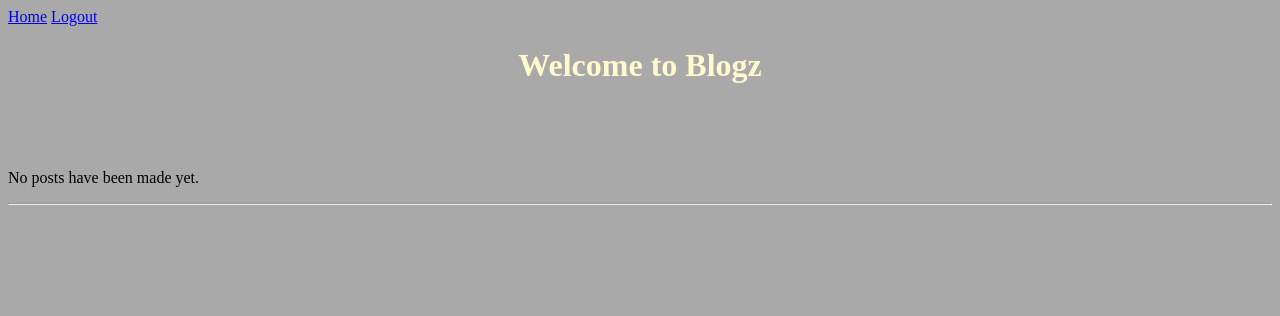
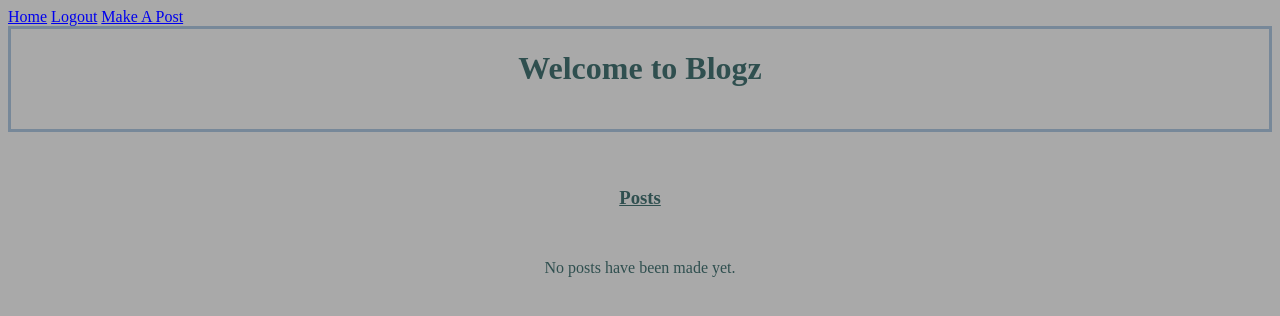
Before and after one commit to NynjaOrca/blogz, a Flask app: page / in a window 1280 px wide. Shown: the top 316 px of the page. Run offline with Flask 2, Linux system fonts and the light colour scheme; the visitor is signed in with stand-in values (Sample User, id 1); data comes from the database, SQL or seed files in the repository; data that the repository does not hold is empty.

Commit message:
finished with Blogz

```diff
--- a/main.py
+++ b/main.py
@@ -1,5 +1,6 @@
 from flask import Flask, request, redirect, render_template, session, flash, make_response
 from flask_sqlalchemy import SQLAlchemy
+from datetime import datetime
 
 
 app = Flask(__name__)
@@ -16,12 +17,16 @@ class Entry(db.Model):
     id = db.Column(db.Integer, primary_key=True)
     title = db.Column(db.String(120))
     body = db.Column(db.String(500))
+    date = db.Column(db.String(120))
+    time = db.Column(db.String(120))
     owner_id = db.Column(db.Integer, db.ForeignKey('user.id'))
 
-    def __init__(self, title, body, owner):
+    def __init__(self, title, body, owner, date, time):
         self.title = title
         self.body = body
         self.owner = owner
+        self.date = date
+        self.time = time
 
 # -------------------------------------------------------------------------------
 
@@ -48,11 +53,17 @@ def index():
     if request.method == 'POST':
         entry_title = request.form['title']
         entry_body = request.form['body']
+        if datetime.today().hour > 12:
+            tag = 'PM'
+        else:
+            tag = 'AM'
+        entry_date = str(datetime.today().year) + "/" + str(datetime.today().month) + "/" + str(datetime.today().day)
+        entry_time = str(datetime.today().hour % 12) + ":" + str(datetime.today().minute) + ":" + str(datetime.today().second) + ' ' + tag
         if not entry_title or not entry_body:
             flash("Your post must include both a title and body", 'error')
             return redirect('/')
         else:
-            new_entry = Entry(entry_title, entry_body, entry_owner)
+            new_entry = Entry(entry_title, entry_body, entry_owner, entry_date, entry_time)
             db.session.add(new_entry)
             db.session.commit()
 
@@ -171,27 +182,60 @@ def logout():
 
 # -------------------------------------------------------------------------------
 
-@app.route('/delete-entry', methods=['POST'])
-def delete_entry():
+@app.route('/user-page', methods=['POST','GET'])
+def user_page():
 
-    entry_id = int(request.form['entry-id'])
-    entry = Entry.query.get(entry_id)
-    db.session.delete(entry)
-    db.session.commit()
 
-    return redirect('/')
+    user_id = int(request.args.get('user'))
+    author = User.query.filter_by(id=user_id).first()
+    entries = Entry.query.filter_by(owner_id=user_id).all()
+    return render_template('user-page.html', entries=entries, author=author)
 
 # -------------------------------------------------------------------------------
 
-@app.route('/complete-entry', methods=['POST'])
-def complete_entry():
+@app.route('/post-page', methods=['POST','GET'])
+def single_page():
 
-    entry_id = int(request.form['entry-id'])
-    entry = Entry.query.get(entry_id)
-    db.session.add(entry)
-    db.session.commit()
 
-    return redirect('/')
+    entry_id = request.args.get('entryID')
+    print(entry_id)
+    print(entry_id)
+    print(entry_id)
+    print(entry_id)
+    author = request.args.get('user')
+    print(author)
+    print(author)
+    print(author)
+    print(author)
+    print(author)
+    entry = Entry.query.filter_by(id=entry_id).first()
+    print(entry)
+    print(entry)
+    print(entry)
+    print(entry)
+    print(entry)
+    return render_template('post-page.html', entry=entry, author=author)
+
+# -------------------------------------------------------------------------------
+
+@app.route('/post-entry', methods=['POST', 'GET'])
+def post_entry():
+
+    entry_owner = User.query.filter_by(email=session['email']).first()
+
+    if request.method == 'POST':
+        entry_title = request.form['title']
+        entry_body = request.form['body']
+        if not entry_title or not entry_body:
+            flash("Your post must include both a title and body", 'error')
+            return redirect('/')
+        else:
+            new_entry = Entry(entry_title, entry_body, entry_owner)
+            db.session.add(new_entry)
+            db.session.commit()
+
+
+    return render_template('post-entry.html')
 
 # -------------------------------------------------------------------------------
 
--- a/templates/base.html
+++ b/templates/base.html
@@ -11,19 +11,44 @@
                 font-size: 16px;
                 font-style: normal; }
             .blogpost {
-                color: grey;
+                color: darkslategrey;
                 text-align: center;
-                font-size: 16px;}
+                vertical-align: middle;
+                word-wrap: break-word;
+                font-size: 16px;
+                padding-left: 100px;
+                padding-right: 100px;}
             .body {
                 background-color:darkgray;
                 border-color: cadetblue;}
             .head {
-                color: lemonchiffon;
+                color: darkslategray;
                 background-color: darkgrey;
                 border-color: cadetblue;
                 text-align: center;
+                vertical-align: middle;
                 height: 100px;
+                border-style: solid;
+                border-width: 3px;
+                border-color: lightslategray;
+                padding-left: 100px;
+                padding-right: 100px;}
+            .title {
+                color: darkslategrey;
+                background-color: darkgrey;
+                border-color: cadetblue;
+                text-align: center;
+                vertical-align: middle;
+                height: 20px;
+                text-decoration: underline;
+                padding-left: 100px;
+                padding-right: 100px;}
+            .link{
+                color: rebeccapurple;}
+            .newpost{
+                text-align: center;
             }
+
         </style>
         <title>{{ title }}</title>
     </head>
@@ -32,7 +57,8 @@
                 <a href="/">Home</a>
                 {% if email,param in session %}
                     <a href="/logout">Logout</a>
-                {% else %}
+                    <a href="/post-entry">Make A Post</a>
+                {% elif email,param not in session%}
                     <a href="/login">Login</a>
                 {% endif %}
         </div>
--- a/templates/home.html
+++ b/templates/home.html
@@ -1,23 +1,31 @@
 {% extends "base.html" %}
 
 {% block content %}
-    <h1 class="head">Welcome to Blogz</h1>
+<div class="head">
+    <h1>Welcome to Blogz</h1>
+</div>
+
+<br>
+<br>
+
+<h3 class="title">Posts</h3>
+
+<br>
 
     {% if entries|length == 0 %}
-        <p>No posts have been made yet.</p>
+        <p class="blogpost">No posts have been made yet.</p>
     {% else %}
     <div class="blogpost">
-        {% for entry in entries: %}
-            <h3>{{ entry.title }}</h3>
-                <form method="POST">
-                    <input type="hidden" name="entry-id" value="{{entry.id}}" />
-                    <p>{{ entry.body }}</p>
-                </form>
+        {% for entry in entries %}
+            <form method="POST">
+                <h3><a href="/user-page?user={{entry.owner_id}}" class="link">{{ entry.owner.username }}</a></h3>
+                <input type="hidden" name="entry-id" value="{{entry.id}}" />
+                <p>{{ entry.date }} - {{ entry.time }} --- {{ entry.title }}</p>
+            </form>
         {% endfor %}
     </div>
+    <hr>
     {% endif %}
-
-    <hr>
 
 <!--
 
```
Also changed, not shown: templates/login.html (+10 -32 lines), templates/post-entry.html (+26 -0 lines), templates/post-page.html (added, +18 -0 lines), templates/user-page.html (added, +16 -0 lines).
